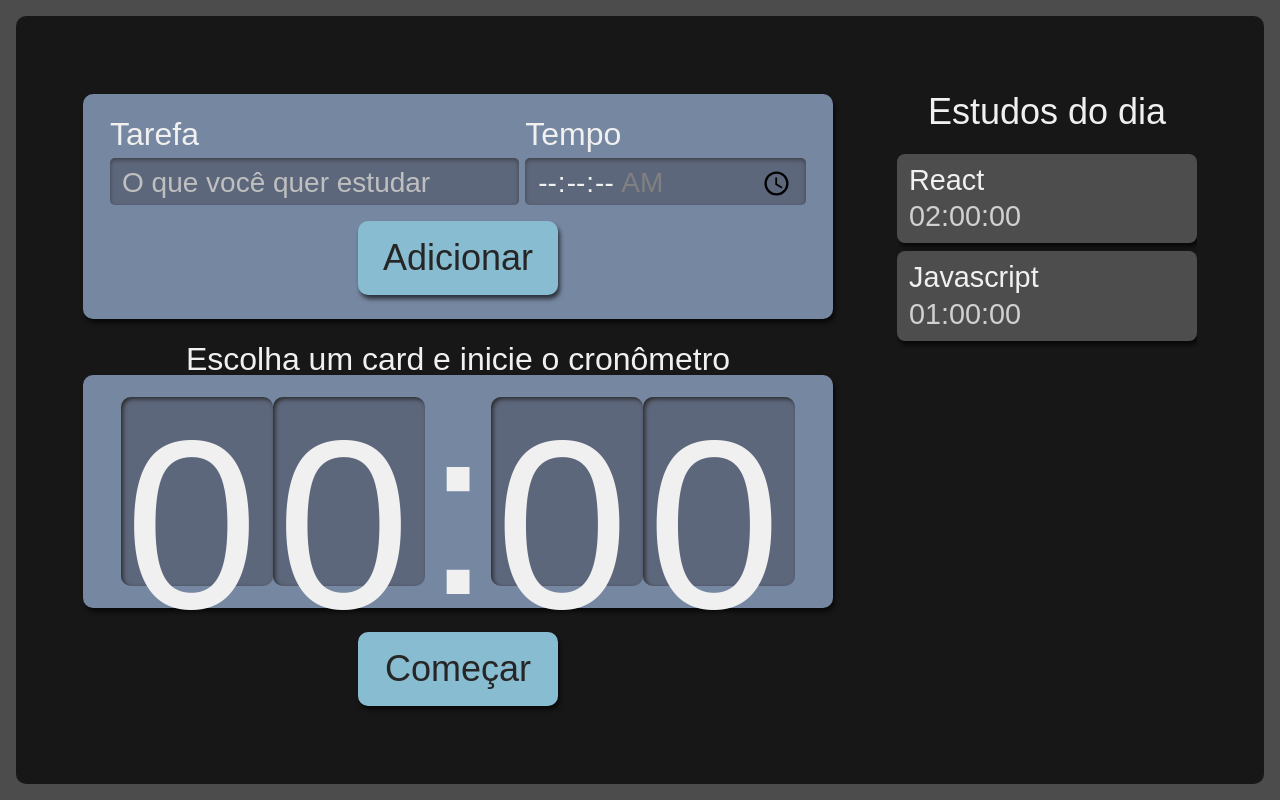
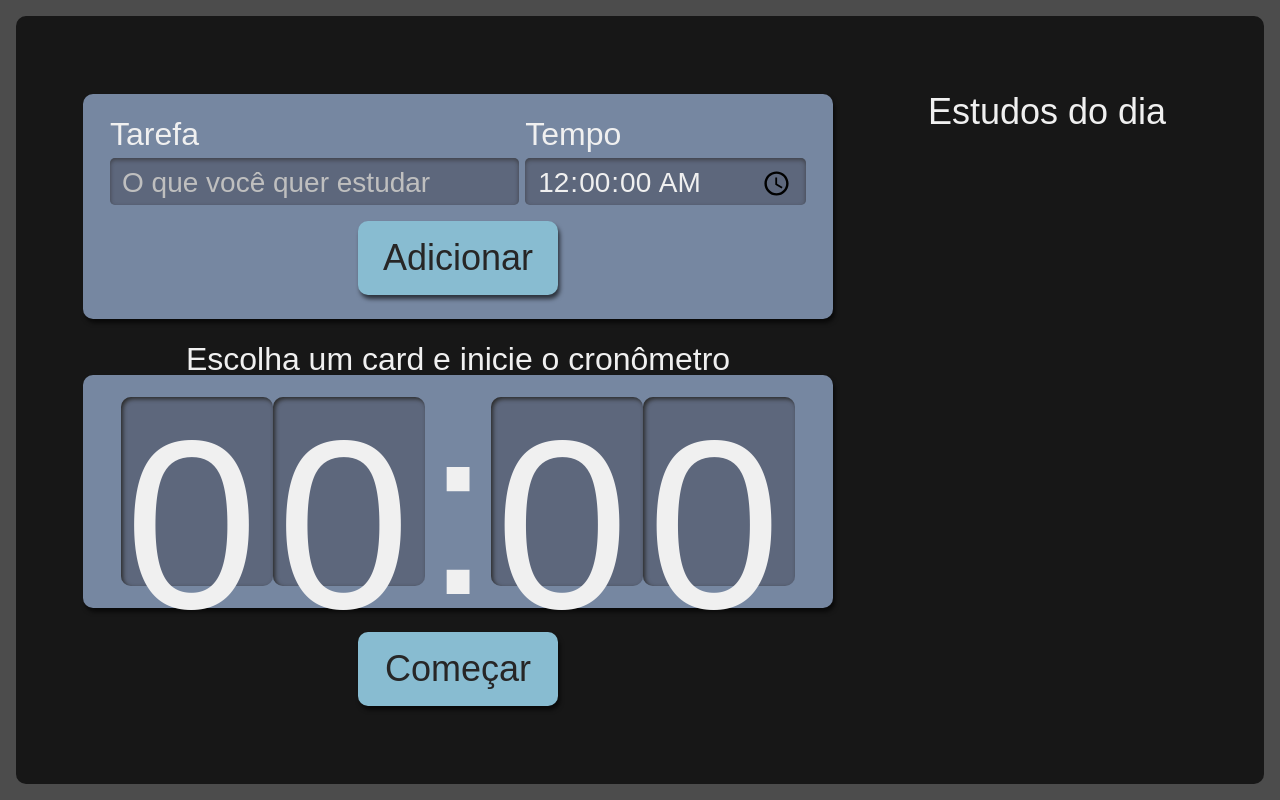
Before and after one commit to YasmimVieira/react-typescript, a React (Create React App) app: page / in a window 1280 px wide. Built offline with nearby package versions, Linux system fonts and the light colour scheme.

Commit message:
chore: add state behavior

```diff
--- a/package.json
+++ b/package.json
@@ -14,6 +14,7 @@
     "react-dom": "^17.0.2",
     "react-scripts": "5.0.0",
     "typescript": "^4.6.2",
+    "uuid": "^8.3.2",
     "web-vitals": "^2.1.4"
   },
   "scripts": {
@@ -41,6 +42,7 @@
     ]
   },
   "devDependencies": {
+    "@types/uuid": "^8.3.4",
     "sass": "^1.49.9",
     "typescript-plugin-css-modules": "^3.4.0"
   }
--- a/src/components/Button/index.tsx
+++ b/src/components/Button/index.tsx
@@ -1,10 +1,13 @@
 import React from 'react';
 import style from './button.module.scss'
 
-class Button extends React.Component {
+class Button extends React.Component<{
+    type?: "button" | "submit" | "reset" | undefined
+}> {
     render() {
+        const { type = "button" } = this.props;
         return (
-            <button className={style.botao}>
+            <button type={type} className={style.botao}>
                 {this.props.children}
             </button>
         )
--- a/src/components/Form/index.tsx
+++ b/src/components/Form/index.tsx
@@ -1,16 +1,44 @@
 import React from 'react';
+import { ITarefa } from '../../types/task';
 import Button from '../Button';
 import style from './form.module.scss'
+import { v4 as uuidv4 } from 'uuid';
 
-class Form extends React.Component {
+class Form extends React.Component<{
+    setTask: React.Dispatch<React.SetStateAction<ITarefa[]>>
+}> {
+    state = {
+        task: "",
+        time: "00:00"
+    }
+
+    adicionarTarefa(event: React.FormEvent) {
+        event.preventDefault();
+        this.props.setTask(
+            tarefasAntigas =>
+            [
+                ...tarefasAntigas,
+                {
+                    ...this.state,
+                    selecionado: false,
+                    completado: false,
+                    id: uuidv4()
+                }]);
+        this.setState({
+            task: "",
+            time: "00:00"
+        })
+    }
     render() {
         return (
-            <form className={style.novaTarefa}>
+            <form className={style.novaTarefa} onSubmit={this.adicionarTarefa}>
                 <section className={style.inputContainer}>
                     <label htmlFor="tarefa">Tarefa</label>
                     <input
                     type="text"
                     name="tarefa"
+                    value={this.state.task}
+                    onChange={evento => this.setState({...this.state, task: evento.target.value})}
                     id="tarefa"
                     placeholder="O que você quer estudar"
                     required />
@@ -22,13 +50,13 @@ class Form extends React.Component {
                     step="1"
                     name="tempo"
                     id="tempo"
-                    min="00:00:00"
-                    max="01:30:00"
+                    value={this.state.time}
+                    onChange={evento => this.setState({...this.state, time: evento.target.value})}
                     required
                      />
                 </section>
                 <footer>
-                    <Button>
+                    <Button type="submit">
                         Adicionar
                     </Button>
                 </footer>
--- a/src/components/Lista/item/index.tsx
+++ b/src/components/Lista/item/index.tsx
@@ -1,6 +1,7 @@
+import { ITarefa } from '../../../types/task';
 import style from '../list.module.scss';
 
-export default function Item({ task, time }: { task: string, time: string }) {
+export default function Item({ task, time, selecionado, completado, id }: ITarefa) {
     return (
         <li className={style.item}>
             <h3>{task}</h3>
--- a/src/components/Lista/list.tsx
+++ b/src/components/Lista/list.tsx
@@ -1,20 +1,11 @@
 import style from './list.module.scss';
 import Item from './item';
-import { useState } from 'react';
+import { ITarefa } from '../../types/task';
 
-function Lista() {
-    const [task, setTask] = useState([{
-        task: 'React',
-        time: '02:00:00'
-    }, {
-        task: 'Javascript',
-        time: '01:00:00'
-    }])
+function Lista({ task }: { task: ITarefa[]}) {
     return (
         <aside className={style.listaTarefas}>
-            <h2 onClick={() => {
-                setTask([...task, { task: "Estudar react", time: "05:00:00" }])
-            }}>Estudos do dia</h2>
+            <h2>Estudos do dia</h2>
             <ul>
                 {task.map((item, index) => (
                     <Item
--- a/src/pages/App.tsx
+++ b/src/pages/App.tsx
@@ -1,13 +1,18 @@
+import { useState } from "react";
 import Cronometro from "../components/Cronometro";
 import Form from "../components/Form";
 import Lista from "../components/Lista/list";
+import { ITarefa } from "../types/task";
 import style from './app.module.scss';
 
 function App() {
+  const [task, setTask] = useState<ITarefa[] | []>([]);
   return (
     <div className={style.AppStyle}>
-      <Form />
-      <Lista />
+      <Form
+      setTask={setTask} />
+      <Lista
+      task={task} />
       <Cronometro />
     </div>
   );
--- /dev/null
+++ b/src/types/task.ts
@@ -0,0 +1,8 @@
+
+export interface ITarefa {
+    task:string,
+    time: string,
+    selecionado: boolean,
+    completado: boolean,
+    id: string
+}
```
Also changed, not shown: 1 other file (tests, documents, lock files or other folders).
